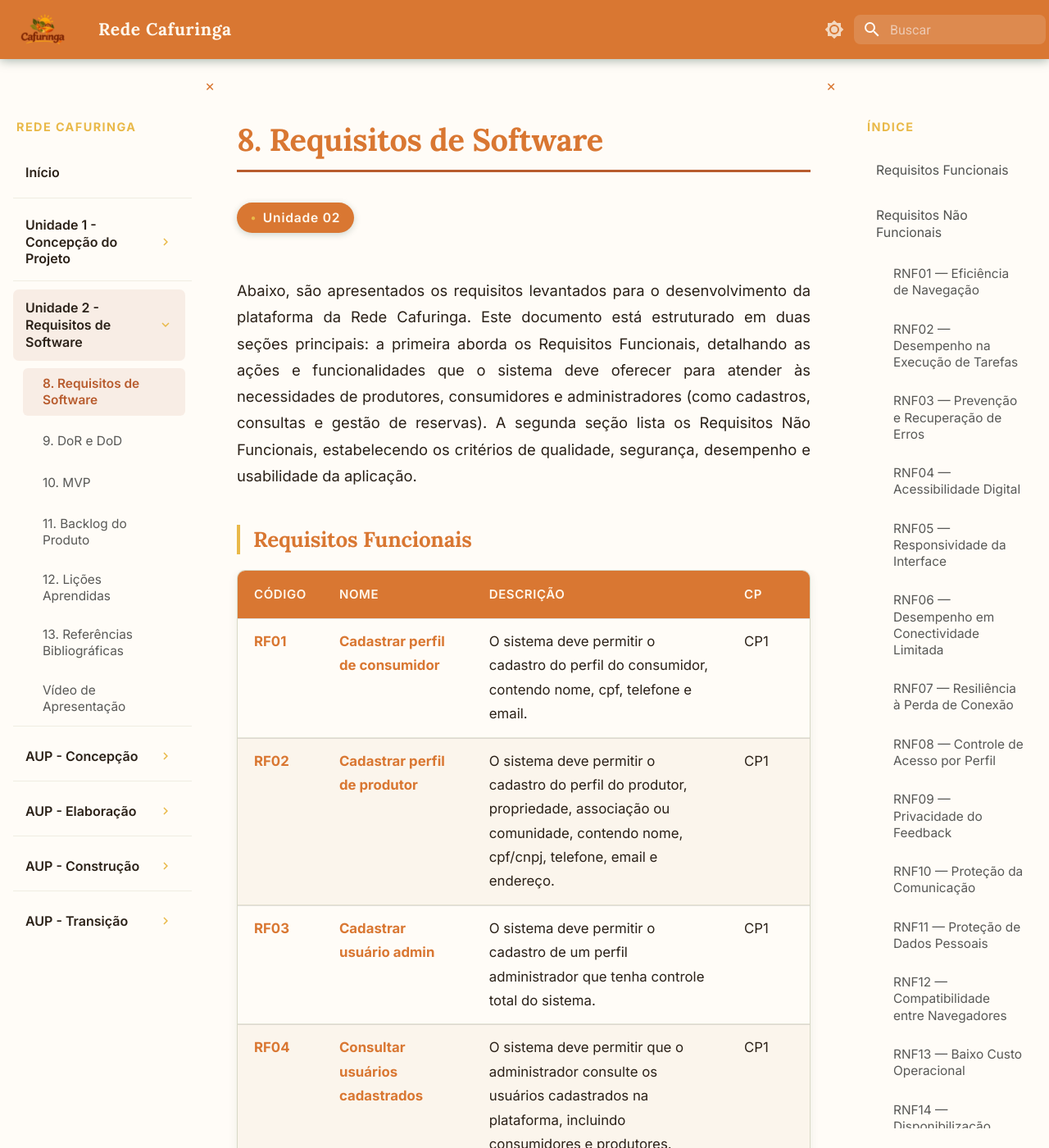
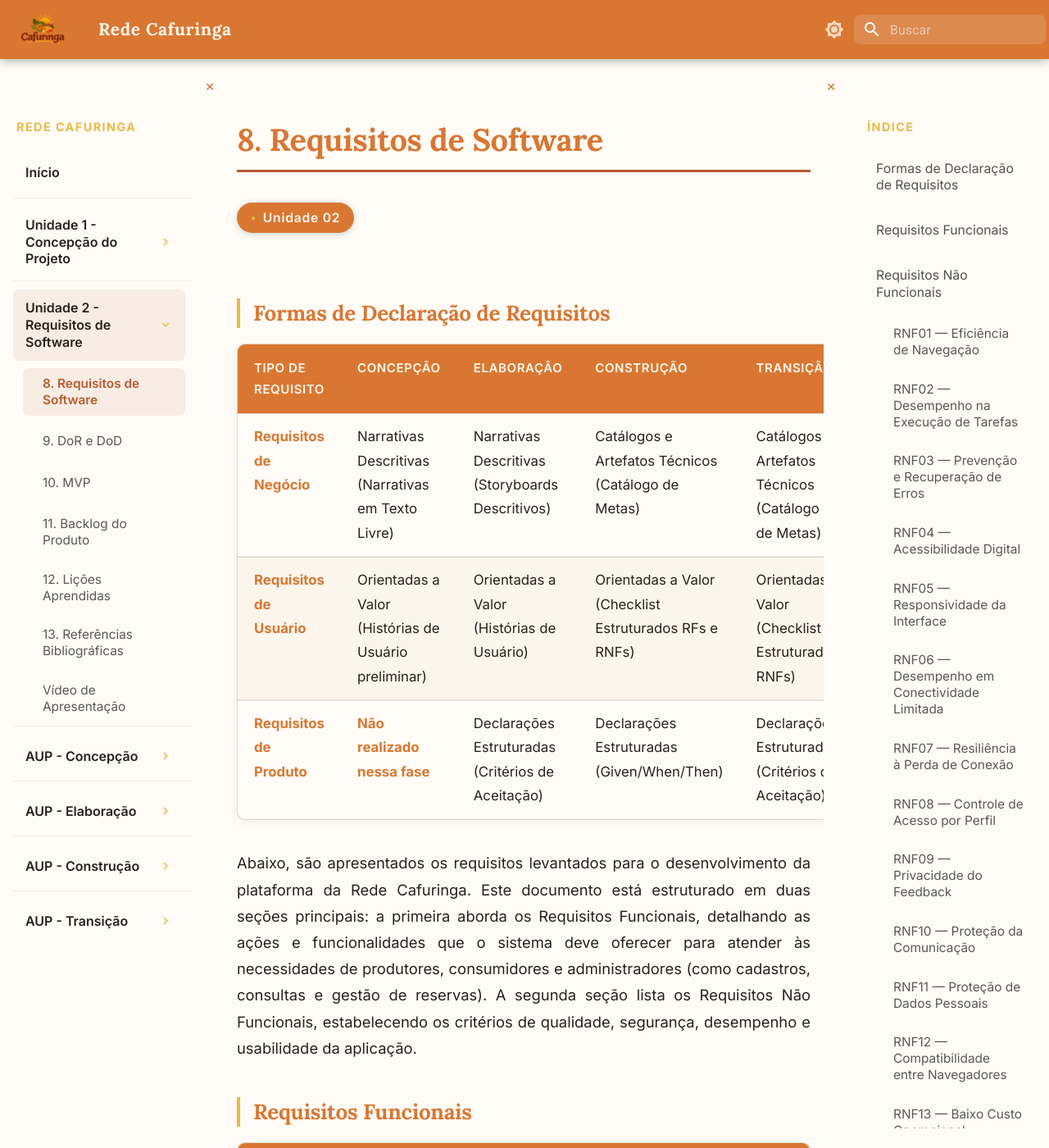
Before and after one commit to mdsreq-fga-unb/REQ-2026.2-T02-RedeCafuringa, an MkDocs documentation site: the page built from docs/unidade2/requisitos.md, in a window 1280 px wide and 1400 px high. Shown: the whole window at 82% size. Built offline with MkDocs 1.6.1 and Material for MkDocs 9.7.7, drawn with Linux system fonts in a browser that asks for light colours.

Commit message:
docs: add formas de declaração de requisitos

```diff
--- a/docs/unidade2/requisitos.md
+++ b/docs/unidade2/requisitos.md
@@ -1,4 +1,12 @@
 <span class="version-badge">Unidade 02</span>
+## Formas de Declaração de Requisitos
+
+| Tipo de Requisito | Concepção | Elaboração | Construção | Transição |
+|---|---|---|---|---|
+| **Requisitos de Negócio** | Narrativas Descritivas (Narrativas em Texto Livre) | Narrativas Descritivas (Storyboards Descritivos) | Catálogos e Artefatos Técnicos (Catálogo de Metas) | Catálogos e Artefatos Técnicos (Catálogo de Metas) |
+| **Requisitos de Usuário** | Orientadas a Valor (Histórias de Usuário preliminar) | Orientadas a Valor (Histórias de Usuário) | Orientadas a Valor (Checklist Estruturados RFs e RNFs) | Orientadas a Valor (Checklist Estruturados RNFs) |
+| **Requisitos de Produto** | **Não realizado nessa fase** | Declarações Estruturadas (Critérios de Aceitação) | Declarações Estruturadas (Given/When/Then) | Declarações Estruturadas (Critérios de Aceitação) |
+
 
 Abaixo, são apresentados os requisitos levantados para o desenvolvimento da plataforma da Rede Cafuringa. Este documento está estruturado em duas seções principais: a primeira aborda os Requisitos Funcionais, detalhando as ações e funcionalidades que o sistema deve oferecer para atender às necessidades de produtores, consumidores e administradores (como cadastros, consultas e gestão de reservas). A segunda seção lista os Requisitos Não Funcionais, estabelecendo os critérios de qualidade, segurança, desempenho e usabilidade da aplicação.
 
```
